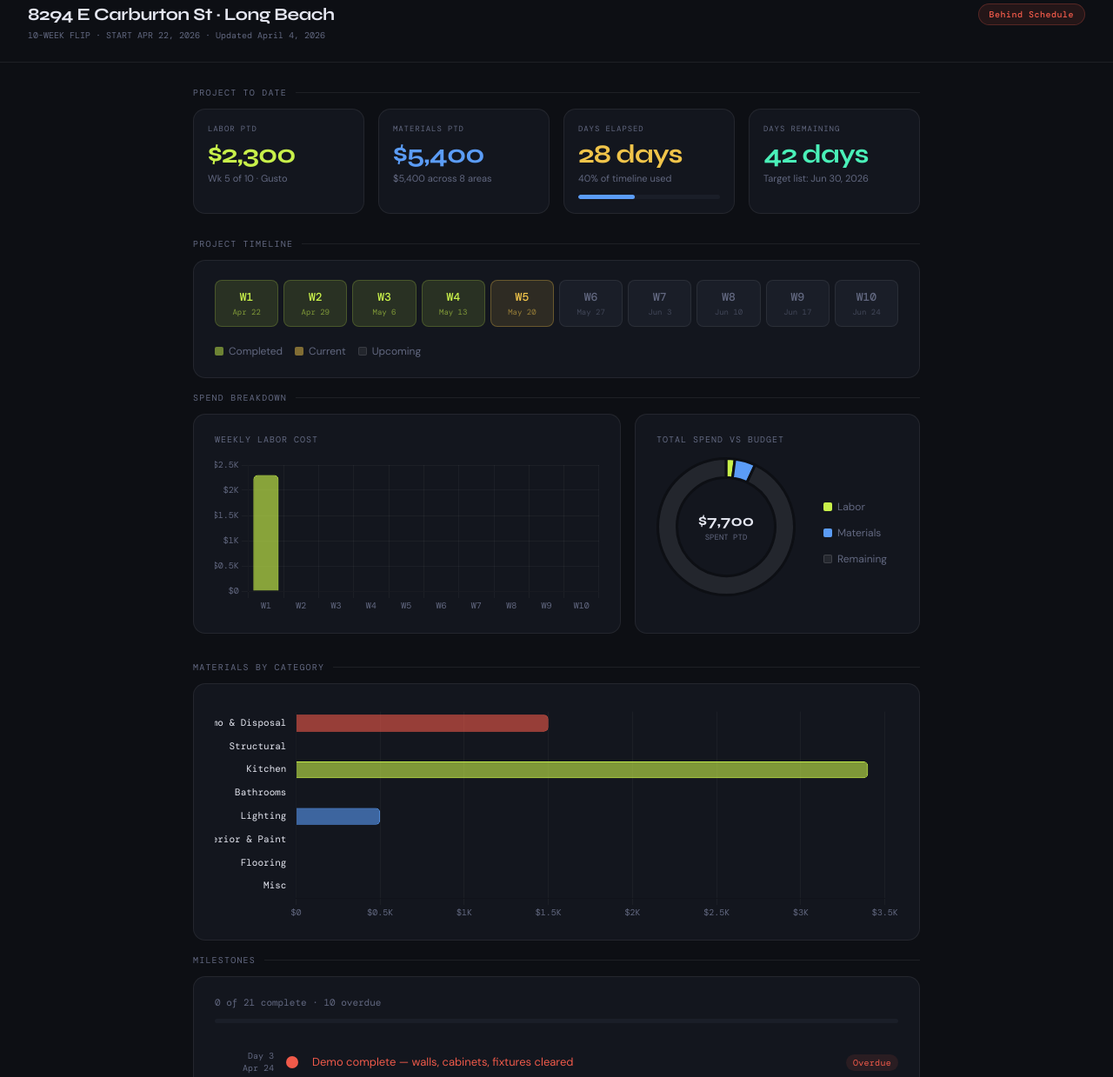
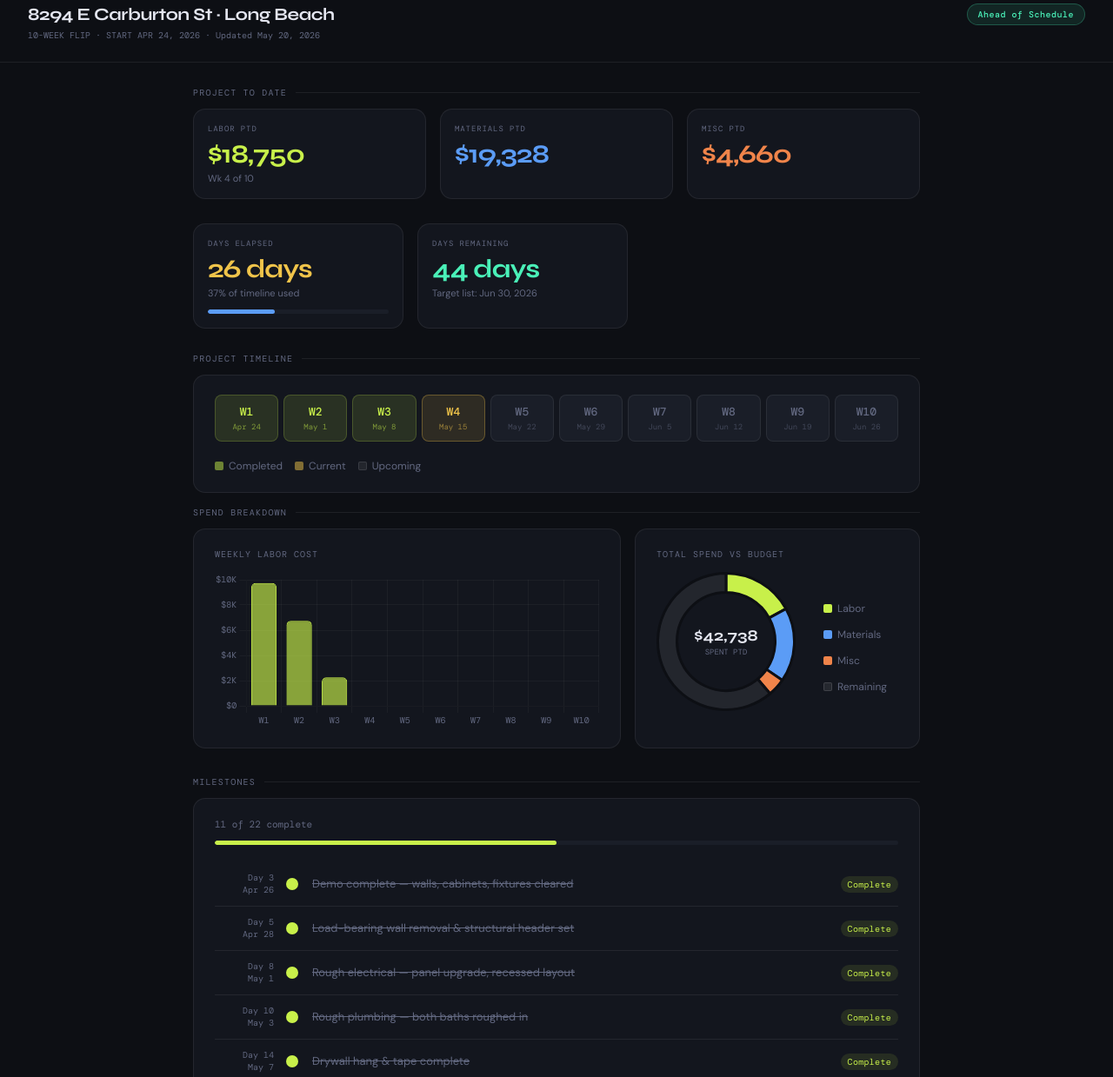
Before and after one commit to stevencchev-ux/8294-Carburton, a plain HTML site: page index.html in a window 1280 px wide. Shown: the part 24-1263 px from the top of the page at 87% size. Drawn offline with nearby package versions, Linux system fonts and the light colour scheme.

Commit message:
Update index.html

```diff
--- a/index.html
+++ b/index.html
@@ -23,7 +23,6 @@
   * { box-sizing: border-box; margin: 0; padding: 0; -webkit-tap-highlight-color: transparent; }
   html, body { background: var(--bg); color: var(--text); font-family: 'DM Sans', sans-serif; font-size: 15px; min-height: 100vh; }
 
-  /* ── HEADER ── */
   .hdr {
     padding: 20px 16px 16px;
     border-bottom: 1px solid var(--border);
@@ -42,10 +41,8 @@
   .badge.at-risk     { background: rgba(240,196,74,0.1);   color: var(--warn);  border: 1px solid rgba(240,196,74,0.25); }
   .badge.behind      { background: rgba(240,90,74,0.1);    color: var(--red);   border: 1px solid rgba(240,90,74,0.25); }
 
-  /* ── PAGE WRAPPER ── */
   .page { padding: 20px 16px 60px; max-width: 900px; margin: 0 auto; }
 
-  /* ── SECTION LABEL ── */
   .sec {
     font-family: 'DM Mono', monospace; font-size: 10px; letter-spacing: 0.12em;
     color: var(--muted); text-transform: uppercase; margin-bottom: 12px;
@@ -53,10 +50,8 @@
   }
   .sec::after { content:''; flex:1; height:1px; background:var(--border); }
 
-  /* ── CARD ── */
   .card { background: var(--surface); border: 1px solid var(--border); border-radius: 14px; padding: 18px; margin-bottom: 12px; }
 
-  /* ── KPI GRID — 2 col on mobile, 4 col on desktop ── */
   .kpi-grid { display: grid; grid-template-columns: 1fr 1fr; gap: 12px; margin-bottom: 24px; }
   .kpi-card { background: var(--surface); border: 1px solid var(--border); border-radius: 14px; padding: 16px; }
   .kpi-lbl  { font-family: 'DM Mono', monospace; font-size: 9px; letter-spacing: 0.1em; color: var(--muted); text-transform: uppercase; margin-bottom: 8px; }
@@ -65,21 +60,17 @@
   .kpi-val.blue   { color: var(--blue); }
   .kpi-val.yellow { color: var(--warn); }
   .kpi-val.teal   { color: var(--teal); }
+  .kpi-val.orange { color: #f0844a; }
   .kpi-sub  { font-size: 11px; color: var(--muted); margin-top: 6px; }
 
-  /* ── PROGRESS BAR ── */
   .prog-track { height: 5px; background: var(--surf2); border-radius: 100px; overflow: hidden; margin-top: 12px; }
   .prog-fill  { height: 100%; border-radius: 100px; transition: width .6s ease; }
 
-  /* ── WEEK STRIP — scrollable on mobile ── */
   .week-scroll { overflow-x: auto; -webkit-overflow-scrolling: touch; padding-bottom: 6px; }
   .week-scroll::-webkit-scrollbar { height: 3px; }
   .week-scroll::-webkit-scrollbar-track { background: transparent; }
   .week-scroll::-webkit-scrollbar-thumb { background: var(--border); border-radius: 10px; }
-  .week-strip {
-    display: flex; gap: 6px;
-    min-width: max-content;
-  }
+  .week-strip { display: flex; gap: 6px; min-width: max-content; }
   .wk {
     flex-shrink: 0;
     width: 72px; text-align: center; padding: 10px 6px;
@@ -91,15 +82,12 @@
   .wk.current { background: rgba(240,196,74,0.12); color: var(--warn);  border: 1px solid rgba(240,196,74,0.3); }
   .wk.future  { background: var(--surf2);          color: var(--muted); border: 1px solid var(--border); }
 
-  /* ── LEGEND ── */
   .legend { display: flex; flex-wrap: wrap; gap: 14px; margin-top: 14px; }
   .legend-item { display: flex; align-items: center; gap: 6px; font-size: 12px; color: var(--muted); }
   .legend-dot  { width: 10px; height: 10px; border-radius: 2px; flex-shrink: 0; }
 
-  /* ── CHARTS ── */
   .chart-wrap { position: relative; width: 100%; }
 
-  /* ── DONUT LAYOUT ── */
   .donut-row { display: flex; flex-direction: column; align-items: center; }
   .donut-wrap { position: relative; width: 160px; height: 160px; }
   .donut-center {
@@ -110,7 +98,6 @@
   .donut-num  { font-family: 'Syne', sans-serif; font-size: 18px; font-weight: 700; color: var(--text); }
   .donut-lbl  { font-family: 'DM Mono', monospace; font-size: 9px; color: var(--muted); margin-top: 2px; }
 
-  /* ── MILESTONES ── */
   .ms-item {
     display: grid;
     grid-template-columns: 58px 16px 1fr auto;
@@ -136,7 +123,6 @@
   .ms-pill.overdue { background: rgba(240,90,74,0.1);   color: var(--red); }
   .ms-pill.future  { background: rgba(255,255,255,0.04); color: var(--muted); }
 
-  /* ── DESKTOP OVERRIDES ── */
   @media (min-width: 640px) {
     .hdr        { padding: 28px 32px 24px; }
     .hdr-title  { font-size: 20px; }
@@ -158,31 +144,24 @@
 <body>
 
 <script>
-/* ================================================================
-   ✏️  EDIT YOUR DATA HERE — DO NOT EDIT ANYTHING BELOW THIS BLOCK
-   ================================================================ */
+const LAST_UPDATED = "May 20, 2026";
 
-const LAST_UPDATED = "April 4, 2026";
-
-/* Project dates */
-const START_DATE  = "2026-04-22";
+const START_DATE  = "2026-04-24";
 const TOTAL_WEEKS = 10;
 
-/* LABOR — enter that week's Gusto total. Future weeks stay 0. */
 const LABOR_BY_WEEK = [
-  2300,   /* Week 1  Apr 22–28 */
-  0,   /* Week 2  Apr 29–May 5 */
-  0,   /* Week 3  May 6–12 */
-  0,   /* Week 4  May 13–19 */
-  0,   /* Week 5  May 20–26 */
-  0,   /* Week 6  May 27–Jun 2 */
-  0,   /* Week 7  Jun 3–9 */
-  0,   /* Week 8  Jun 10–16 */
-  0,   /* Week 9  Jun 17–23 */
-  0,   /* Week 10 Jun 24–30 */
+  9740,  /* Week 1  Apr 22–28 */
+  6750,  /* Week 2  Apr 29–May 5 */
+  2260,  /* Week 3  May 6–12 */
+  0,     /* Week 4  May 13–19 */
+  0,     /* Week 5  May 20–26 */
+  0,     /* Week 6  May 27–Jun 2 */
+  0,     /* Week 7  Jun 3–9 */
+  0,     /* Week 8  Jun 10–16 */
+  0,     /* Week 9  Jun 17–23 */
+  0,     /* Week 10 Jun 24–30 */
 ];
 
-/* MATERIALS — running cumulative totals by category */
 const MATERIALS = {
   "Demo & Disposal":  1500,
   "Structural":       0,
@@ -194,37 +173,36 @@ const MATERIALS = {
   "Misc":             0,
 };
 
-/* Total renovation budget */
+/* Separate spend buckets shown in donut */
+const MATERIALS_TOTAL = 19328.13;
+const MISC_TOTAL      = 4660;      /* Trash Haul $2,960 + Asbestos $1,700 */
+
 const RENO_BUDGET = 110000;
 
-/* MILESTONES — flip done: false → done: true as each is finished */
 const MILESTONES = [
-  { name: "Demo complete — walls, cabinets, fixtures cleared",  targetDay: 3,  done: false },
-  { name: "Load-bearing wall removal & structural header set",  targetDay: 5,  done: false },
-  { name: "Rough electrical — panel upgrade, recessed layout",  targetDay: 8,  done: false },
-  { name: "Rough plumbing — both baths roughed in",             targetDay: 10, done: false },
-  { name: "Drywall hang & tape complete",                       targetDay: 14, done: false },
-  { name: "Drywall texture & prime",                            targetDay: 16, done: false },
-  { name: "Kitchen cabinets installed",                         targetDay: 22, done: false },
-  { name: "Bathroom tile — floors & showers",                   targetDay: 24, done: false },
-  { name: "Countertops templated & ordered",                    targetDay: 25, done: false },
-  { name: "Exterior paint complete",                            targetDay: 28, done: false },
-  { name: "Recessed lighting trim & fixtures installed",        targetDay: 30, done: false },
-  { name: "Dining cabinets & wall cabinets installed",          targetDay: 32, done: false },
+  { name: "Demo complete — walls, cabinets, fixtures cleared",  targetDay: 3,  done: true  },
+  { name: "Load-bearing wall removal & structural header set",  targetDay: 5,  done: true  },
+  { name: "Rough electrical — panel upgrade, recessed layout",  targetDay: 8,  done: true  },
+  { name: "Rough plumbing — both baths roughed in",             targetDay: 10, done: true  },
+  { name: "Drywall hang & tape complete",                       targetDay: 14, done: true  },
+  { name: "Drywall texture & prime (skim coat done)",           targetDay: 16, done: true  },
+  { name: "Kitchen cabinets installed",                         targetDay: 22, done: true  },
+  { name: "Bathroom tile — floors & showers",                   targetDay: 24, done: true  },
+  { name: "Countertops templated & ordered",                    targetDay: 25, done: true  },
+  { name: "Exterior paint complete",                            targetDay: 46, done: false },
+  { name: "Recessed lighting trim & fixtures installed",        targetDay: 30, done: true  },
+  { name: "Dining cabinets & wall cabinets installed",          targetDay: 32, done: true  },
   { name: "Countertops installed",                              targetDay: 35, done: false },
   { name: "Backsplash & pendant lights installed",              targetDay: 37, done: false },
   { name: "Bath vanities, mirrors & fixtures installed",        targetDay: 40, done: false },
   { name: "Interior paint — final coat all rooms",              targetDay: 42, done: false },
   { name: "Flooring complete",                                  targetDay: 45, done: false },
+  { name: "Water heater installed (permits pending)",           targetDay: 46, done: false },
   { name: "Appliances installed",                               targetDay: 48, done: false },
   { name: "Punch list & final clean",                           targetDay: 65, done: false },
   { name: "Professional photos",                                targetDay: 67, done: false },
   { name: "Listed on MLS",                                      targetDay: 70, done: false },
 ];
-
-/* ================================================================
-   END OF EDITABLE DATA — DO NOT EDIT BELOW THIS LINE
-   ================================================================ */
 </script>
 
 <script>
@@ -232,28 +210,21 @@ const g = id => document.getElementById(id);
 const fmt = n => '$' + Math.round(n).toLocaleString();
 const MONTHS = ['Jan','Feb','Mar','Apr','May','Jun','Jul','Aug','Sep','Oct','Nov','Dec'];
 
-/* ── Date calculations ── */
 const START = new Date(START_DATE + 'T00:00:00');
 const END   = new Date(START); END.setDate(END.getDate() + TOTAL_WEEKS * 7);
 const TODAY = new Date();
 TODAY.setHours(0,0,0,0);
 
-/* Days since start — 0 if not started yet, positive once started */
 const elapsed  = Math.max(0, Math.floor((TODAY - START) / 86400000));
 const totalD   = Math.floor((END - START) / 86400000);
 const remain   = Math.max(0, totalD - elapsed);
 const timePct  = Math.min(100, Math.round((elapsed / totalD) * 100));
-
-/* Current week: 1 before start, increments each 7 days */
 const curWeek  = elapsed === 0 ? 1 : Math.min(TOTAL_WEEKS, Math.floor(elapsed / 7) + 1);
 const notStarted = TODAY < START;
 
-/* ── Spend totals ── */
 const laborTotal = LABOR_BY_WEEK.reduce((a,b)=>a+b, 0);
-const matTotal   = Object.values(MATERIALS).reduce((a,b)=>a+b, 0);
-const grandTotal = laborTotal + matTotal;
+const grandTotal = laborTotal + MATERIALS_TOTAL + MISC_TOTAL;
 
-/* ── Milestones ── */
 const msDone    = MILESTONES.filter(m => m.done).length;
 const msOverdue = MILESTONES.filter(m => !m.done && elapsed >= m.targetDay).length;
 
@@ -265,11 +236,11 @@ function msStatus(ms) {
 }
 
 function health() {
-  if (notStarted)                        return { label: 'Not Started',      cls: 'not-started' };
-  if (msOverdue === 0 && msDone > 0)     return { label: 'Ahead of Schedule',cls: 'ahead' };
-  if (msOverdue === 0)                   return { label: 'On Schedule',       cls: 'on-track' };
-  if (msOverdue <= 2)                    return { label: 'At Risk',           cls: 'at-risk' };
-  return                                        { label: 'Behind Schedule',   cls: 'behind' };
+  if (notStarted)                        return { label: 'Not Started',       cls: 'not-started' };
+  if (msOverdue === 0 && msDone > 0)     return { label: 'Ahead of Schedule', cls: 'ahead' };
+  if (msOverdue === 0)                   return { label: 'On Schedule',        cls: 'on-track' };
+  if (msOverdue <= 2)                    return { label: 'At Risk',            cls: 'at-risk' };
+  return                                        { label: 'Behind Schedule',    cls: 'behind' };
 }
 
 function dayDate(d) {
@@ -282,22 +253,21 @@ function weekStartLabel(w) {
   return MONTHS[s.getMonth()] + ' ' + s.getDate();
 }
 
-/* ── Render ── */
 window.addEventListener('DOMContentLoaded', () => {
 
-  /* Header */
   const h = health();
   g('badge').textContent  = h.label;
   g('badge').className    = 'badge ' + h.cls;
   g('updated').textContent = 'Updated ' + LAST_UPDATED;
 
-  /* KPIs */
   g('kpi-labor').textContent   = fmt(laborTotal);
-  g('kpi-mat').textContent     = fmt(matTotal);
+  g('kpi-mat').textContent     = fmt(MATERIALS_TOTAL);
+  g('kpi-misc').textContent    = fmt(MISC_TOTAL);
   g('kpi-elapsed').textContent = notStarted ? 'Starts Apr 22' : elapsed + (elapsed===1?' day':' days');
   g('kpi-remain').textContent  = remain + ' days';
-  g('kpi-labor-sub').textContent   = notStarted ? 'Project not started' : 'Wk ' + curWeek + ' of ' + TOTAL_WEEKS + ' · Gusto';
-  g('kpi-mat-sub').textContent     = notStarted ? 'Project not started' : fmt(matTotal) + ' across 8 areas';
+  g('kpi-labor-sub').textContent   = notStarted ? 'Project not started' : 'Wk ' + curWeek + ' of ' + TOTAL_WEEKS;
+  g('kpi-mat-sub').textContent     = '';
+  g('kpi-misc-sub').textContent    = '';
   g('kpi-elapsed-sub').textContent = notStarted ? 'Starting Apr 22, 2026' : timePct + '% of timeline used';
   g('kpi-remain-sub').textContent  = 'Target list: Jun 30, 2026';
 
@@ -317,19 +287,19 @@ window.addEventListener('DOMContentLoaded', () => {
   }
   g('week-strip').innerHTML = ws;
 
-  /* Donut */
+  /* Donut — 4 segments */
   const hasSpend = grandTotal > 0;
   new Chart(g('donutChart').getContext('2d'), {
     type: 'doughnut',
     data: {
-      labels: ['Labor','Materials','Remaining'],
+      labels: ['Labor','Materials','Misc','Remaining'],
       datasets: [{
         data: hasSpend
-          ? [laborTotal, matTotal, Math.max(0, RENO_BUDGET - grandTotal)]
-          : [0, 0, 1],
+          ? [laborTotal, MATERIALS_TOTAL, MISC_TOTAL, Math.max(0, RENO_BUDGET - grandTotal)]
+          : [0,0,0,1],
         backgroundColor: hasSpend
-          ? ['#c8f04a','#5b9cf6','rgba(255,255,255,0.07)']
-          : ['rgba(255,255,255,0.04)','rgba(255,255,255,0.03)','rgba(255,255,255,0.07)'],
+          ? ['#c8f04a','#5b9cf6','#f0844a','rgba(255,255,255,0.07)']
+          : ['rgba(255,255,255,0.04)','rgba(255,255,255,0.03)','rgba(255,255,255,0.02)','rgba(255,255,255,0.07)'],
         borderColor: '#0d0f14',
         borderWidth: 3,
         hoverOffset: 4,
@@ -376,30 +346,6 @@ window.addEventListener('DOMContentLoaded', () => {
     }
   });
 
-  /* Materials bar */
-  const matColors = ['#f05a4a','#f0c44a','#c8f04a','#4af0b8','#5b9cf6','#f04ab8','#9b6af0','#626880'];
-  new Chart(g('matChart').getContext('2d'), {
-    type: 'bar',
-    data: {
-      labels: Object.keys(MATERIALS),
-      datasets: [{
-        data: Object.values(MATERIALS),
-        backgroundColor: matColors.map(c => c+'99'),
-        borderColor: matColors,
-        borderWidth: 1, borderRadius: 5,
-      }]
-    },
-    options: {
-      responsive: true, maintainAspectRatio: false, indexAxis: 'y',
-      plugins: { legend: { display: false } },
-      scales: {
-        x: { grid:{ color:'rgba(255,255,255,0.04)' }, beginAtZero:true,
-             ticks:{ color:'#626880', font:{ family:'DM Mono', size:10 }, callback: v => v===0?'$0':'$'+v/1000+'K' } },
-        y: { grid:{ display:false }, ticks:{ color:'#e4e6f0', font:{ family:'DM Mono', size:11 } } }
-      }
-    }
-  });
-
   /* Milestones */
   const msPct = Math.round((msDone / MILESTONES.length) * 100);
   g('ms-bar').style.width    = msPct + '%';
@@ -420,20 +366,19 @@ window.addEventListener('DOMContentLoaded', () => {
 });
 </script>
 
-<!-- ── PAGE ── -->
 <div class="hdr">
   <div>
     <div class="hdr-title">8294 E Carburton St · Long Beach</div>
-    <div class="hdr-meta">10-WEEK FLIP · START APR 22, 2026 · <span id="updated"></span></div>
+    <div class="hdr-meta">10-WEEK FLIP · START APR 24, 2026 · <span id="updated"></span></div>
   </div>
   <div id="badge" class="badge not-started">Not Started</div>
 </div>
 
 <div class="page">
 
-  <!-- KPIs -->
+  <!-- KPIs — 3 top row + 2 bottom -->
   <div class="sec">Project to Date</div>
-  <div class="kpi-grid">
+  <div class="kpi-grid" style="grid-template-columns:1fr 1fr 1fr;">
     <div class="kpi-card">
       <div class="kpi-lbl">Labor PTD</div>
       <div class="kpi-val green" id="kpi-labor">$0</div>
@@ -444,6 +389,13 @@ window.addEventListener('DOMContentLoaded', () => {
       <div class="kpi-val blue" id="kpi-mat">$0</div>
       <div class="kpi-sub" id="kpi-mat-sub"></div>
     </div>
+    <div class="kpi-card">
+      <div class="kpi-lbl">Misc PTD</div>
+      <div class="kpi-val orange" id="kpi-misc">$0</div>
+      <div class="kpi-sub" id="kpi-misc-sub"></div>
+    </div>
+  </div>
+  <div class="kpi-grid" style="grid-template-columns:1fr 1fr; max-width:500px;">
     <div class="kpi-card">
       <div class="kpi-lbl">Days Elapsed</div>
       <div class="kpi-val yellow" id="kpi-elapsed">—</div>
@@ -470,7 +422,7 @@ window.addEventListener('DOMContentLoaded', () => {
     </div>
   </div>
 
-  <!-- LABOR + DONUT — stacked on mobile, side by side on desktop -->
+  <!-- SPEND -->
   <div class="sec">Spend Breakdown</div>
   <div class="spend-row">
     <div class="card">
@@ -490,16 +442,11 @@ window.addEventListener('DOMContentLoaded', () => {
         <div class="legend">
           <div class="legend-item"><div class="legend-dot" style="background:#c8f04a"></div>Labor</div>
           <div class="legend-item"><div class="legend-dot" style="background:#5b9cf6"></div>Materials</div>
+          <div class="legend-item"><div class="legend-dot" style="background:#f0844a"></div>Misc</div>
           <div class="legend-item"><div class="legend-dot" style="background:rgba(255,255,255,0.08);border:1px solid rgba(255,255,255,0.12)"></div>Remaining</div>
         </div>
       </div>
     </div>
-  </div>
-
-  <!-- MATERIALS -->
-  <div class="sec">Materials by Category</div>
-  <div class="card">
-    <div class="chart-wrap" style="height:250px"><canvas id="matChart"></canvas></div>
   </div>
 
   <!-- MILESTONES -->
```
